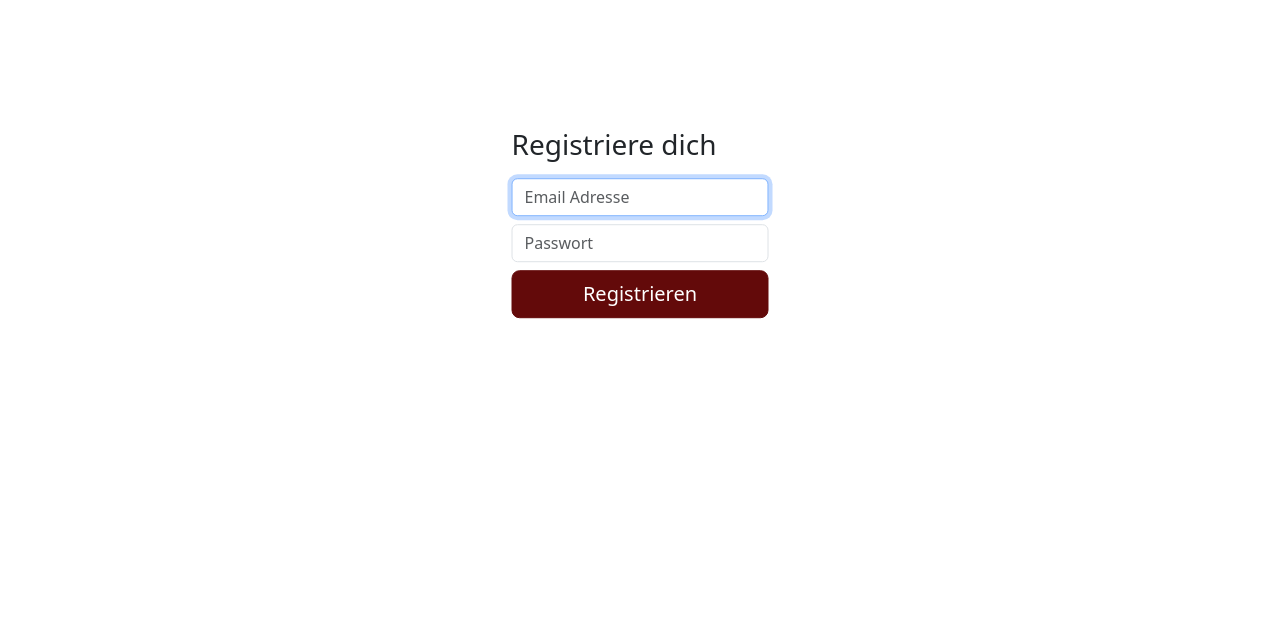
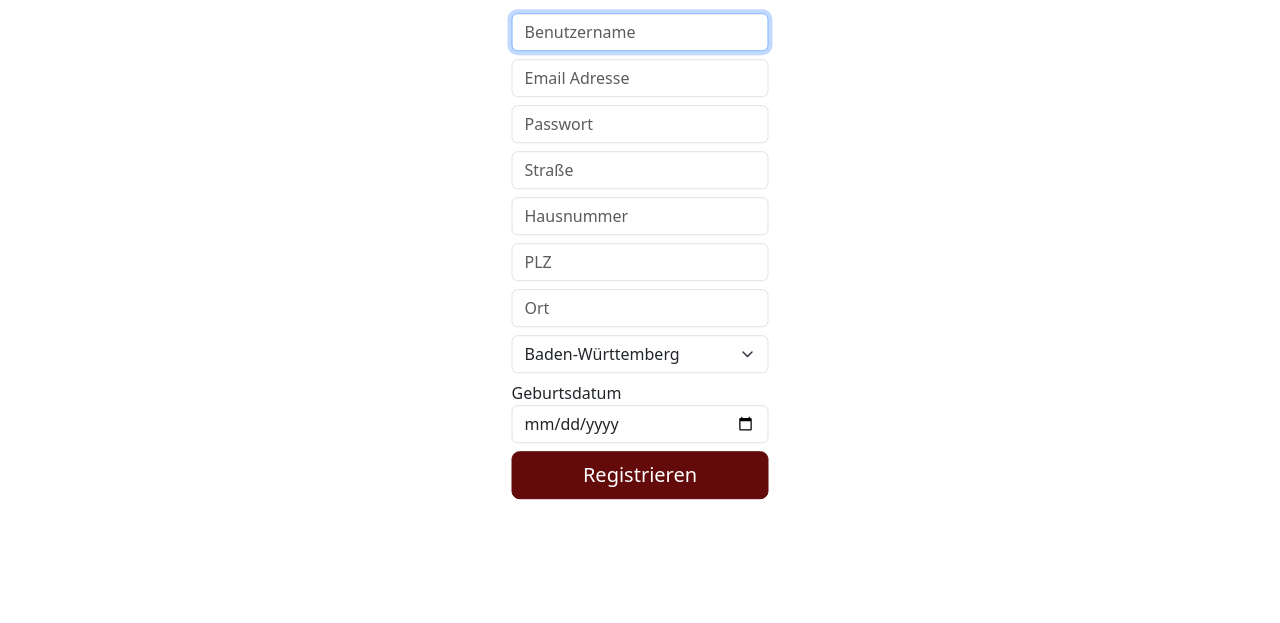
Before and after one commit to Eddie1103/ShareDudes, a website: page register.html in a window 1280 px wide. Shown: the part 177-800 px from the top of the page. Drawn offline with nearby package versions, Linux system fonts and the light colour scheme.

Commit message:
added register

```diff
--- a/register.html
+++ b/register.html
@@ -31,6 +31,7 @@
         </button>
       </ul>
   </div>
+
   <div class="navbar-collapse collapse w-100 order-3 dual-collapse2">
       <ul class="navbar-nav ms-auto">
         <li class="nav-item">
@@ -43,16 +44,74 @@
   </div>
 </nav>
 
-<div class="text-center"><h1>Willkommen bei ShareDudes!</h1></div>
-
-<form class="form-signin">
-    <h1 class="h3 mb-3 font-weight-normal">Registriere dich</h1>
-    <input type="email" id="inputEmail" class="form-control" placeholder="Email Adresse" required="" autofocus="">
+<form class="form-signin" onsubmit="submitForm()">
+    <h1 class="h3 mb-3 p-2 font-weight-normal">Registriere dich</h1>
+    <input type="userName" id="inputUserName" class="form-control" placeholder="Benutzername" required="true" autofocus="">
     <h1></h1>
-    <input type="password" id="inputPassword" class="form-control" placeholder="Passwort" required="">
+    <input type="email" id="inputEmail" class="form-control" placeholder="Email Adresse" required="true" autofocus="">
+    <h1></h1>
+    <input type="password" id="inputPassword" class="form-control" placeholder="Passwort" required="true">
+    <h1></h1>
+    <input type="Street" id="inputStreet" class="form-control" placeholder="Straße" required="true" autofocus="">
+    <h1></h1>
+    <input type="StreetNumber" id="inputStreetNumber" class="form-control" placeholder="Hausnummer" required="true" autofocus="">
+    <h1></h1>
+    <input type="PostalCode" id="inputPostalCode" class="form-control" placeholder="PLZ" required="true" autofocus="">
+    <h1></h1>
+    <input type="City" id="inputCity" class="form-control" placeholder="Ort" required="true" autofocus="">
+    <h1></h1>
+    <select class="form-select" aria-label="Default select example" id = "inputState">
+      <option value="1">Baden-Württemberg</option>
+      <option value="2">Bayern</option>
+      <option value="3">Berlin</option>
+      <option value="4">Brandenburg</option>
+      <option value="5">Bremen</option>
+      <option value="6">Hamburg</option>
+      <option value="7">Hessen</option>
+      <option value="8">Mecklenburg-Vorpommern</option>
+      <option value="9">Niedersachsen</option>
+      <option value="10">Nordrhein-Westfalen</option>
+      <option value="11">Rheinland-Pfalz</option>
+      <option value="12">Saarland</option>
+      <option value="13">Sachsen</option>
+      <option value="14">Sachsen-Anhalt</option>
+      <option value="15">Schleswig-Holstein</option>
+      <option value="16">Thüringen</option>
+    </select>
+    <h1></h1>
+    <label for="inputDate">Geburtsdatum</label>
+    <input id="inputDate" class="form-control" type="date" placeholder="Geburtsdatum"/>
     <h1></h1>
     <button class="btn btn-lg btn-primary btn-block w-100" type="submit">Registrieren</button>
 </form>
 
+<script>
+  function submitForm() {
+    var url = '192.168.6.217:5000/request_database';
+        var data = {
+            methode: 'createuser',
+            values: "'bastardusername', 'bastardpw', 'maul', false, "+Date.now()+", true"
+        };
+
+        fetch(url, {
+            method: 'POST',
+            headers: {
+                'Content-Type': 'application/json'
+            },
+            body: JSON.stringify(data)
+        })
+        .then(response => response.json()) // Verarbeite die Antwort, wenn sie JSON ist
+        .then(data => {
+            // Hier kannst du den Rückgabewert der API verarbeiten
+            alert(data);
+        })
+        .catch(error => {
+            // Hier kannst du Fehler verarbeiten
+            alert('Fehler beim POST-Request:', error);
+        });
+
+      alert("Formular wurde abgeschickt!");
+  }
+</script>
 </body>
 </html>
```
Also changed, not shown: login.html (+1 -1 lines).
